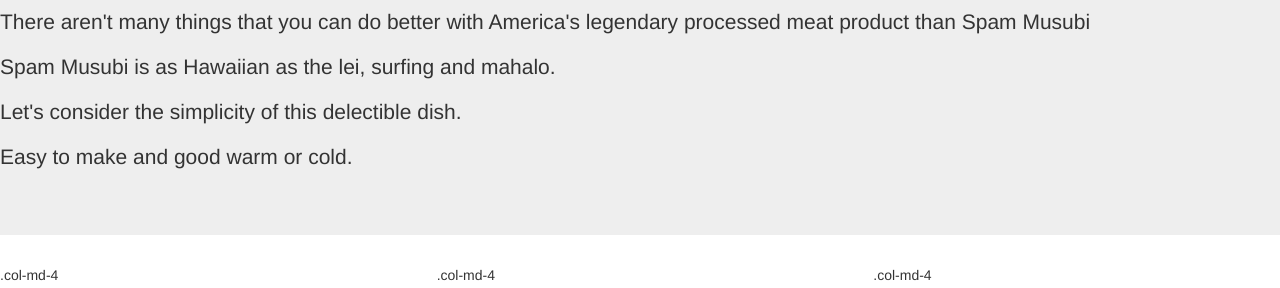
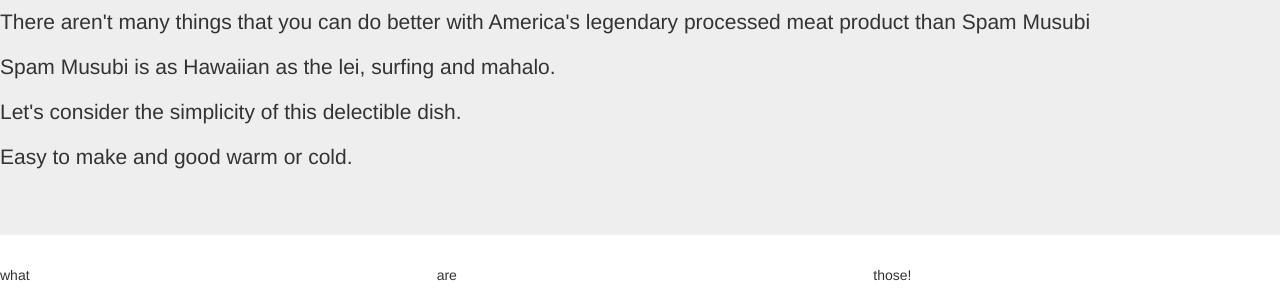
Before and after one commit to patrickmccall/portfolio, a plain HTML site: page bootstrap.html in a window 1280 px wide. Shown: the part 512-800 px from the top of the page. Drawn offline with nearby package versions, Linux system fonts and the light colour scheme.

Commit message:
what are those!

```diff
--- a/bootstrap.html
+++ b/bootstrap.html
@@ -73,9 +73,9 @@
     <p>Let's consider the simplicity of this delectible dish.</p><p>Easy to make and good warm or cold.</p>
   </div>
   <div class="row">
-    <div class="col-md-4">.col-md-4</div>
-    <div class="col-md-4">.col-md-4</div>
-    <div class="col-md-4">.col-md-4</div>
+    <div class="col-md-4">what</div>
+    <div class="col-md-4">are</div>
+    <div class="col-md-4">those!</div>
   </div>
 </body>
 </html>
```
